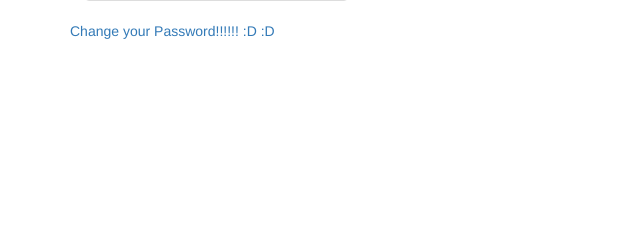
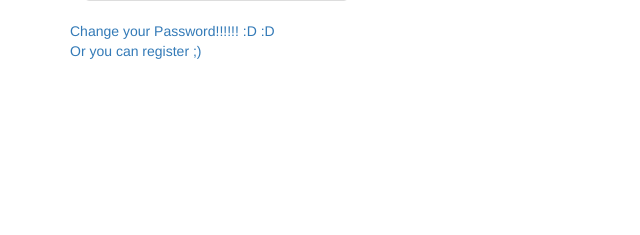
Before and after one commit to npatterson26/assignment2, a Django app: page / in a window 1280 px wide. Shown: the part 414-649 px from the top of the page, without its empty margins (0-640 px from the left). Run offline with Django 3.2, Linux system fonts and the light colour scheme; some libraries are stand-ins or nearby versions.

```diff
--- a/crm/templates/crm/home.html
+++ b/crm/templates/crm/home.html
@@ -58,6 +58,8 @@
                 </div>
             </div>
     <a href="{% url 'password_change' %}">Change your Password!!!!!! :D :D</a>
+    <br>
+    <a href="{% url 'crm:register' %}">Or you can register ;)</a>
     </body>
     </html>
 {% endblock %}
```
